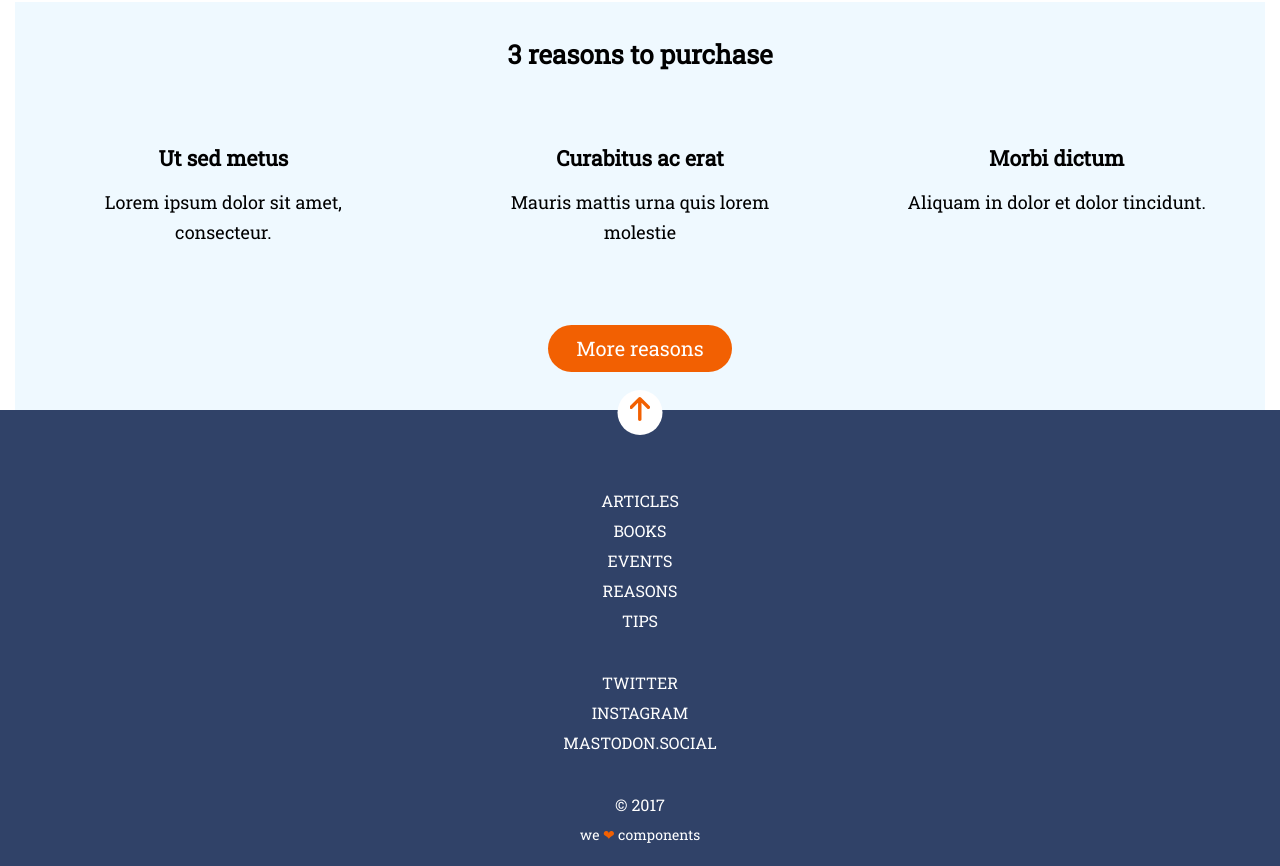
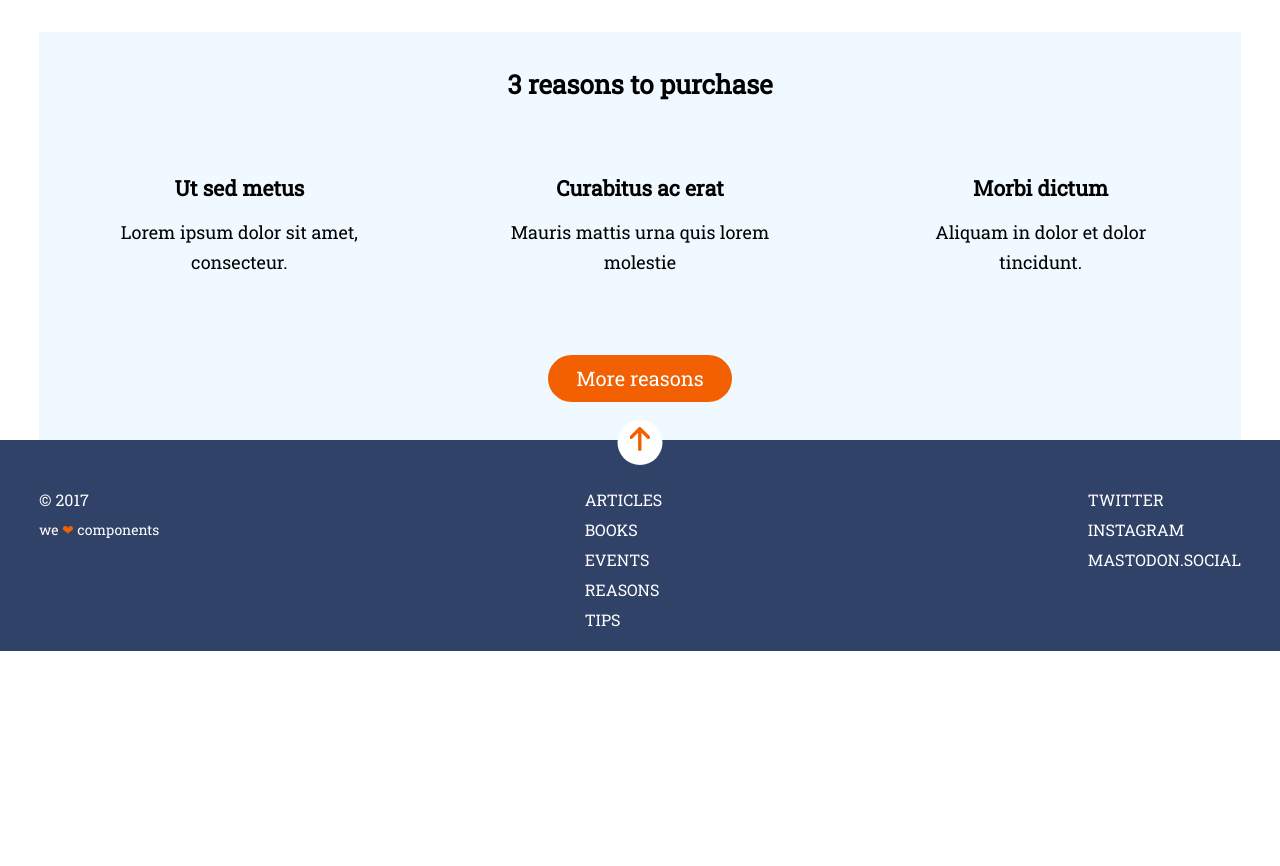
Before and after one commit to ArianeJDB/f-m1-evaluacion-final-ArianeJDB, a website: page docs/index.html in a window 1280 px wide. Shown: the part 1105-1971 px from the top of the page. After the commit the page ends 1756 px from the top, so only its background shows below. Drawn offline with nearby package versions, Linux system fonts and the light colour scheme; files that its build step writes are made by us from their sources.

Commit message:
finish media queries 768

```diff
--- a/_src/assets/scss/layout/_footer.scss
+++ b/_src/assets/scss/layout/_footer.scss
@@ -5,6 +5,9 @@
   line-height: 30px;
   color: $colorWhite;
   text-transform: uppercase;
+  // @media all and (min-width: 768px) {
+  //    padding-top: 0;
+  // }
 }
 
 .footer__container {
@@ -12,13 +15,22 @@
   flex-direction: column;
   align-items: center;
   justify-content: center;
+  @media all and (min-width: 768px) {
+    display: flex;
+    flex-direction: row;
+    justify-content: space-between;
+    align-items: flex-start;
   }
-
+}
 
 .footer__list {
   list-style: none;
   padding: 0;
   text-align: center;
+  @media all and (min-width: 768px) {
+    margin-top: 0;
+  }
+  text-align: left;
 }
 
 .footer__links {
@@ -41,5 +53,19 @@
   color: $colorWhite;
   text-transform: uppercase;
   text-decoration: none;
+}
 
+@media all and (min-width: 768px) {
+  .footer__copy-love {
+    order: 0;
+    margin-top: 45px;
   }
+  .footer__rrss {
+    order: 2;
+    margin-top: 45px;
+  }
+  .footer__links {
+    order: 1;
+    margin-top: 45px;
+  }
+}
--- a/_src/assets/scss/layout/_header.scss
+++ b/_src/assets/scss/layout/_header.scss
@@ -6,6 +6,10 @@ body {
   display: flex;
   justify-content: center;
   align-items: flex-end;
+  @media all and (min-width: 768px) {
+    margin: 0 39px;
+  }
+
 }
 .hero {
   background-image: url(/assets/images/cover.jpg);
```
Lines whose indentation alone changed are shown as unchanged.
